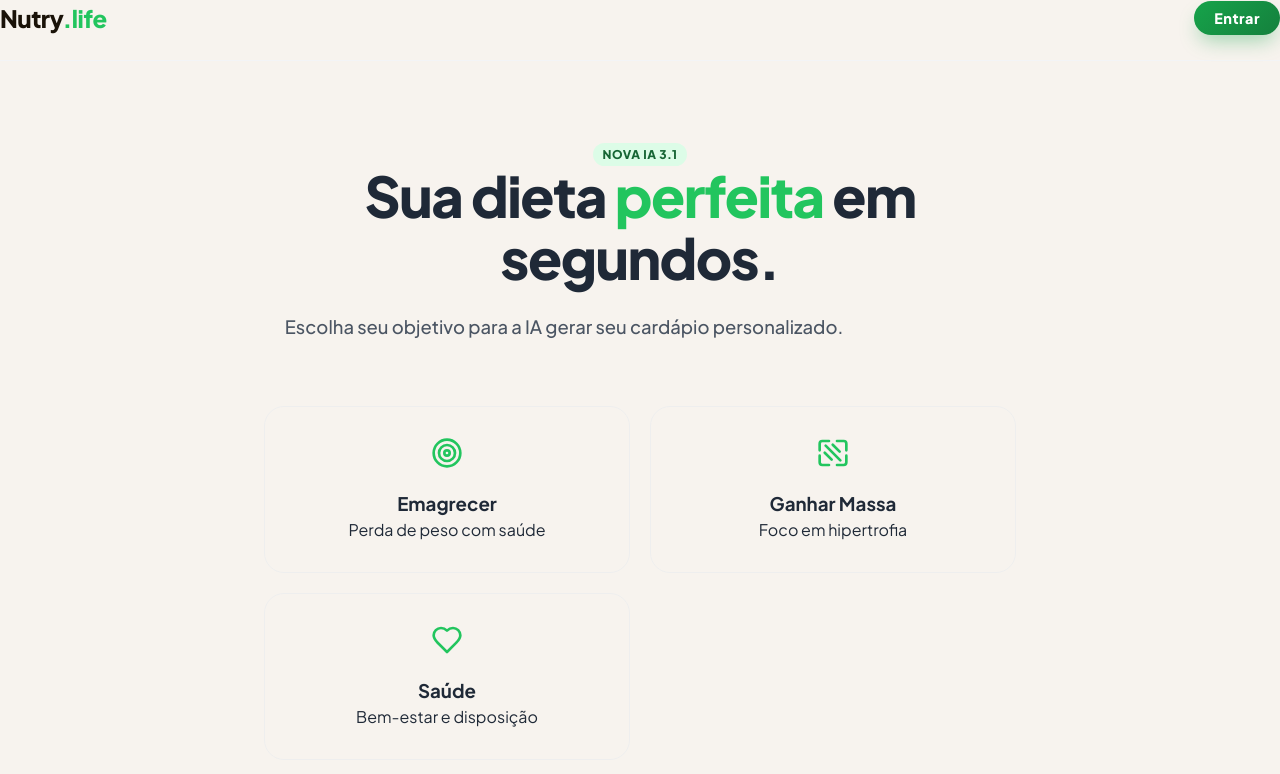
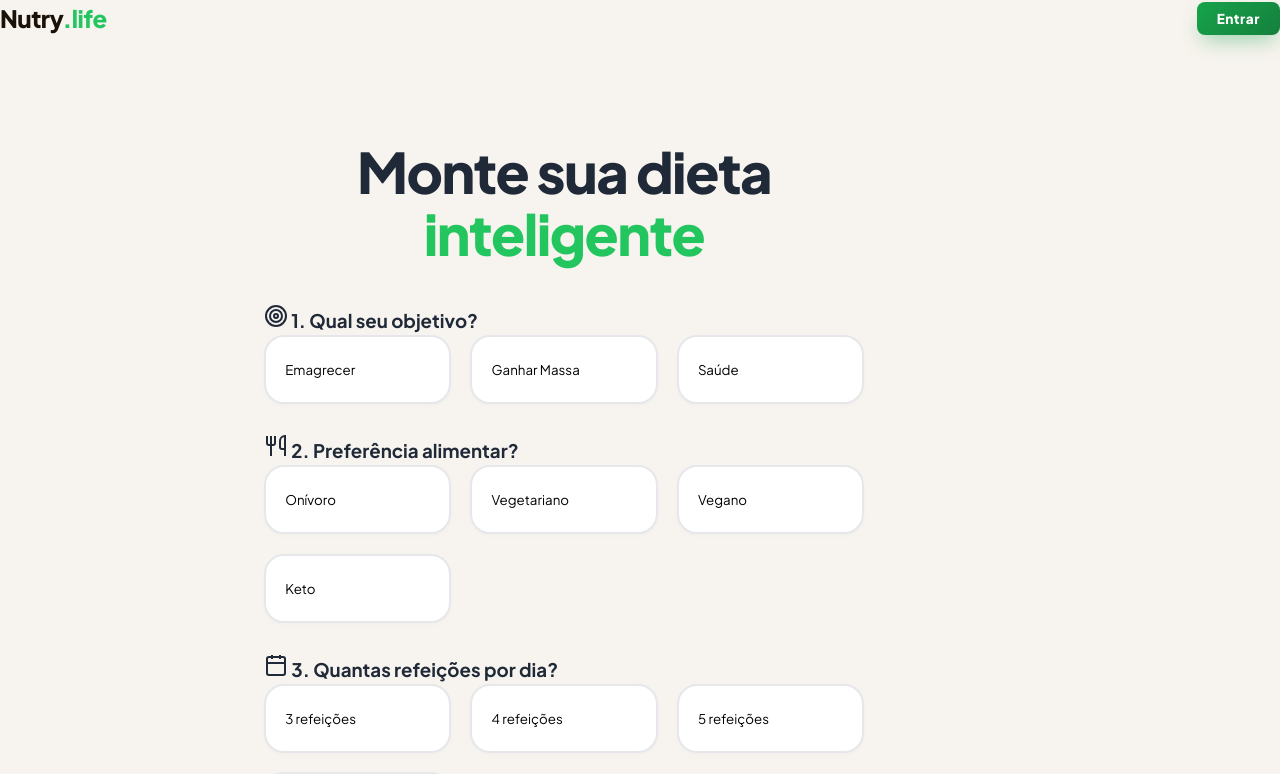
Before and after one commit to elevanceseguros/Nutri, a Next.js app: page / in a window 1280 px wide. Shown: the top 774 px of the page. Built offline with nearby package versions, Linux system fonts and the light colour scheme; a web font is replaced by a local one.

Commit message:
Update page.tsx

```diff
--- a/src/app/page.tsx
+++ b/src/app/page.tsx
@@ -4,19 +4,23 @@ import React, { useState, useEffect } from "react";
 import { supabase } from "../lib/supabase";
 import styles from "./page.module.css";
 
-// --- ÍCONES (SVG para manter o design limpo) ---
-const Target = () => <svg width="32" height="32" viewBox="0 0 24 24" fill="none" stroke="#22c55e" strokeWidth="2" strokeLinecap="round" strokeLinejoin="round"><circle cx="12" cy="12" r="10"/><circle cx="12" cy="12" r="6"/><circle cx="12" cy="12" r="2"/></svg>;
-const Dumbbell = () => <svg width="32" height="32" viewBox="0 0 24 24" fill="none" stroke="#22c55e" strokeWidth="2" strokeLinecap="round" strokeLinejoin="round"><path d="m6.5 6.5 11 11"/><path d="m11.8 5.8 5.2 5.2"/><path d="m5.8 11.8 5.2 5.2"/><path d="M2 10V5a2 2 0 0 1 2-2h5"/><path d="M15 21h5a2 2 0 0 0 2-2v-5"/><path d="M15 3h5a2 2 0 0 1 2 2v5"/><path d="M2 14v5a2 2 0 0 0 2 2h5"/></svg>;
-const Heart = () => <svg width="32" height="32" viewBox="0 0 24 24" fill="none" stroke="#22c55e" strokeWidth="2" strokeLinecap="round" strokeLinejoin="round"><path d="M19 14c1.49-1.46 3-3.21 3-5.5A5.5 5.5 0 0 0 16.5 3c-1.76 0-3 .5-4.5 2-1.5-1.5-2.74-2-4.5-2A5.5 5.5 0 0 0 2 8.5c0 2.3 1.5 4.05 3 5.5l7 7Z"/></svg>;
-const Sparkles = () => <svg width="20" height="20" viewBox="0 0 24 24" fill="none" stroke="currentColor" strokeWidth="2"><path d="m12 3-1.912 5.813a2 2 0 0 1-1.275 1.275L3 12l5.813 1.912a2 2 0 0 1 1.275 1.275L12 21l1.912-5.813a2 2 0 0 1 1.275-1.275L21 12l-5.813-1.912a2 2 0 0 1-1.275-1.275L12 3Z"/></svg>;
+// --- ÍCONES ---
+const Target = () => <svg width="24" height="24" viewBox="0 0 24 24" fill="none" stroke="currentColor" strokeWidth="2"><circle cx="12" cy="12" r="10"/><circle cx="12" cy="12" r="6"/><circle cx="12" cy="12" r="2"/></svg>;
+const Utensils = () => <svg width="24" height="24" viewBox="0 0 24 24" fill="none" stroke="currentColor" strokeWidth="2"><path d="M3 2v7c0 1.1.9 2 2 2h4a2 2 0 0 0 2-2V2"/><path d="M7 2v20"/><path d="M21 15V2v0a5 5 0 0 0-5 5v6c0 1.1.9 2 2 2h3Zm0 0v7"/></svg>;
+const Calendar = () => <svg width="24" height="24" viewBox="0 0 24 24" fill="none" stroke="currentColor" strokeWidth="2"><rect width="18" height="18" x="3" y="4" rx="2" ry="2"/><line x1="16" y1="2" x2="16" y2="6"/><line x1="8" y1="2" x2="8" y2="6"/><line x1="3" y1="10" x2="21" y2="10"/></svg>;
 
 export default function Home() {
   const [user, setUser] = useState<any>(null);
   const [isPro, setIsPro] = useState(false);
-  const [screen, setScreen] = useState("objective");
+
+  // Estados do Fluxo de Passos
+  const [step, setStep] = useState(1);
   const [objective, setObjective] = useState("");
+  const [dietType, setDietType] = useState("");
+  const [mealsCount, setMealsCount] = useState("");
+
   const [isGenerating, setIsGenerating] = useState(false);
-  const [dietPlan, setDietPlan] = useState<any>(null);
+  const [screen, setScreen] = useState("setup"); // setup ou plan
   const [showPaywall, setShowPaywall] = useState(false);
 
   useEffect(() => {
@@ -31,19 +35,9 @@ export default function Home() {
     checkUser();
   }, []);
 
-  const startGeneration = (selected: string) => {
-    setObjective(selected);
+  const handleFinalGenerate = () => {
     setIsGenerating(true);
-    // Simulação de IA
     setTimeout(() => {
-      setDietPlan({
-        calorias: "2.250 kcal",
-        refeicoes: [
-          { hora: "08:00", nome: "Café da Manhã", prato: "Crepioca Proteica" },
-          { hora: "12:00", nome: "Almoço", prato: "Frango com Batata Doce" },
-          { hora: "19:00", nome: "Jantar", prato: "Salmão com Legumes" }
-        ]
-      });
       setIsGenerating(false);
       setScreen("plan");
     }, 2500);
@@ -51,94 +45,115 @@ export default function Home() {
 
   return (
     <div className={styles.container}>
+      {/* HEADER COM BOTÃO DE ENTRAR ELEGANTE */}
       <header className={styles.header}>
         <div className={styles.logo}>Nutry<span className={styles.logoAccent}>.life</span></div>
         <div className={styles.headerRight}>
           {user ? (
             <div className={styles.userStatus}>
               <span className={styles.tag} style={{ background: isPro ? '#22c55e' : '#f3f4f6', color: isPro ? '#fff' : '#666' }}>
-                {isPro ? "🚀 PRO" : "PLANO FREE"}
+                {isPro ? "🚀 PRO" : "FREE"}
               </span>
               <button onClick={() => supabase.auth.signOut().then(() => window.location.reload())} className={styles.swapBtn}>Sair</button>
             </div>
           ) : (
-            <a href="/login" className={styles.btnPrimary} style={{ padding: '8px 20px', fontSize: '0.9rem', textDecoration: 'none' }}>Entrar</a>
+            <a href="/login" className={styles.btnPrimary} style={{ padding: '8px 20px', fontSize: '0.85rem', textDecoration: 'none', borderRadius: '8px' }}>Entrar</a>
           )}
         </div>
       </header>
 
       <main className={styles.main}>
-        {screen === "objective" ? (
-          <div className="fade-up" style={{ textAlign: 'center', width: '100%' }}>
-            <span className={styles.badge}>Nova IA 3.1</span>
-            <h1 className={styles.heroTitle}>Sua dieta <span className={styles.logoAccent}>perfeita</span> em segundos.</h1>
-            <p className={styles.heroSub}>Escolha seu objetivo para a IA gerar seu cardápio personalizado.</p>
+        {screen === "setup" ? (
+          <div className="fade-up" style={{ width: '100%', maxWidth: '600px', textAlign: 'center' }}>
+            <h1 className={styles.heroTitle}>Monte sua dieta <span className={styles.logoAccent}>inteligente</span></h1>
 
-            <div className={styles.gridObjectives} style={{ display: 'grid', gridTemplateColumns: 'repeat(auto-fit, minmax(250px, 1fr))', gap: '20px', marginTop: '40px' }}>
-              <div className={styles.objCard} onClick={() => startGeneration("Emagrecer")} style={{ cursor: 'pointer', padding: '30px', border: '1px solid #eee', borderRadius: '20px', transition: '0.3s' }}>
-                <Target />
-                <h3 style={{ marginTop: '15px' }}>Emagrecer</h3>
-                <p>Perda de peso com saúde</p>
-              </div>
-              <div className={styles.objCard} onClick={() => startGeneration("Ganhar Massa")} style={{ cursor: 'pointer', padding: '30px', border: '1px solid #eee', borderRadius: '20px', transition: '0.3s' }}>
-                <Dumbbell />
-                <h3 style={{ marginTop: '15px' }}>Ganhar Massa</h3>
-                <p>Foco em hipertrofia</p>
-              </div>
-              <div className={styles.objCard} onClick={() => startGeneration("Saúde & Longevidade")} style={{ cursor: 'pointer', padding: '30px', border: '1px solid #eee', borderRadius: '20px', transition: '0.3s' }}>
-                <Heart />
-                <h3 style={{ marginTop: '15px' }}>Saúde</h3>
-                <p>Bem-estar e disposição</p>
+            {/* STEP 1: OBJETIVO */}
+            <div style={{ marginTop: '40px', textAlign: 'left' }}>
+              <h3 className={styles.stepTitle}><Target /> 1. Qual seu objetivo?</h3>
+              <div className={styles.qGrid}>
+                {["Emagrecer", "Ganhar Massa", "Saúde"].map((opt) => (
+                  <button key={opt} className={objective === opt ? styles.qBtnActive : styles.qBtn} onClick={() => setObjective(opt)}>{opt}</button>
+                ))}
               </div>
             </div>
+
+            {/* STEP 2: TIPO DE DIETA */}
+            <div style={{ marginTop: '30px', textAlign: 'left' }}>
+              <h3 className={styles.stepTitle}><Utensils /> 2. Preferência alimentar?</h3>
+              <div className={styles.qGrid}>
+                {["Onívoro", "Vegetariano", "Vegano", "Keto"].map((opt) => (
+                  <button key={opt} className={dietType === opt ? styles.qBtnActive : styles.qBtn} onClick={() => setDietType(opt)}>{opt}</button>
+                ))}
+              </div>
+            </div>
+
+            {/* STEP 3: REFEIÇÕES */}
+            <div style={{ marginTop: '30px', textAlign: 'left' }}>
+              <h3 className={styles.stepTitle}><Calendar /> 3. Quantas refeições por dia?</h3>
+              <div className={styles.qGrid}>
+                {["3 refeições", "4 refeições", "5 refeições", "6 refeições"].map((opt) => (
+                  <button key={opt} className={mealsCount === opt ? styles.qBtnActive : styles.qBtn} onClick={() => setMealsCount(opt)}>{opt}</button>
+                ))}
+              </div>
+            </div>
+
+            {/* BOTÃO GERAR PLANO (Só ativa se tudo estiver selecionado) */}
+            <button
+              className={styles.btnPrimary}
+              style={{ marginTop: '50px', width: '100%', padding: '20px', fontSize: '1.1rem' }}
+              disabled={!objective || !dietType || !mealsCount}
+              onClick={handleFinalGenerate}
+            >
+              Gerar Plano Personalizado 🚀
+            </button>
           </div>
         ) : (
+          /* TELA DO PLANO GERADO */
           <div className="fade-up" style={{ width: '100%', maxWidth: '800px' }}>
-            <button onClick={() => setScreen("objective")} className={styles.swapBtn} style={{ marginBottom: '20px' }}>← Voltar</button>
+            <button onClick={() => setScreen("setup")} className={styles.swapBtn} style={{ marginBottom: '20px' }}>← Refazer Configuração</button>
             <div className={styles.dietCard}>
-              <div style={{ display: 'flex', justifyContent: 'space-between', marginBottom: '20px' }}>
-                <h2>Seu Plano: {objective}</h2>
-                <span className={styles.tag}>{dietPlan?.calorias}</span>
+              <h2>Seu Plano: {objective} ({dietType})</h2>
+              <p style={{ color: '#666', marginBottom: '20px' }}>{mealsCount} focadas no seu resultado.</p>
+
+              <div className={styles.mealRow}>
+                <div><span className={styles.mealTime}>08:00</span><h3>Café da Manhã</h3><p>Omelete fit com {dietType === 'Vegano' ? 'Tofu' : 'Ovos'}</p></div>
+                <button className={styles.swapBtn} onClick={() => !isPro && setShowPaywall(true)}>Substituir</button>
               </div>
-              {dietPlan?.refeicoes.map((meal: any, i: number) => (
-                <div key={i} className={styles.mealRow} style={{ display: 'flex', justifyContent: 'space-between', padding: '15px 0', borderBottom: '1px solid #f0f0f0' }}>
-                  <div>
-                    <span style={{ fontSize: '0.8rem', color: '#22c55e', fontWeight: 'bold' }}>{meal.hora}</span>
-                    <h3 style={{ margin: '5px 0' }}>{meal.prato}</h3>
-                  </div>
-                  <button className={styles.swapBtn} onClick={() => !isPro && setShowPaywall(true)}>Substituir</button>
-                </div>
-              ))}
+              <div className={styles.mealRow}>
+                <div><span className={styles.mealTime}>12:00</span><h3>Almoço</h3><p>Proteína grelhada com legumes e arroz</p></div>
+                <button className={styles.swapBtn} onClick={() => !isPro && setShowPaywall(true)}>Substituir</button>
+              </div>
             </div>
+
             {!isPro && (
-              <div className={styles.premiumBanner} style={{ marginTop: '30px', background: '#f0fff4', border: '1px solid #22c55e', padding: '20px', borderRadius: '15px', textAlign: 'center' }}>
-                <h3>🚀 Desbloqueie o Nutry.life PRO</h3>
-                <p>Substitua pratos ilimitados e salve suas dietas.</p>
-                <button className={styles.btnPrimary} style={{ marginTop: '15px' }}>Ver Planos PRO</button>
+              <div className={styles.premiumBanner}>
+                <h3>🚀 Nutry.life PRO</h3>
+                <p>Libere o plano completo e substituições ilimitadas.</p>
+                <button className={styles.btnPrimary}>Assinar Agora</button>
               </div>
             )}
           </div>
         )}
       </main>
 
-      {/* MODAL DE LOADING */}
+      {/* LOADING OVERLAY */}
       {isGenerating && (
-        <div className={styles.modalOverlay} style={{ position: 'fixed', inset: 0, background: 'rgba(255,255,255,0.9)', display: 'flex', alignItems: 'center', justifyContent: 'center', zIndex: 1000 }}>
-          <div style={{ textAlign: 'center' }}>
+        <div className={styles.modalOverlay}>
+          <div className={styles.modalContent}>
             <div className={styles.spinner}></div>
-            <p style={{ marginTop: '15px', fontWeight: 'bold', color: '#22c55e' }}>IA processando seu plano...</p>
+            <p>Criando sua dieta {dietType}...</p>
           </div>
         </div>
       )}
 
-      {/* MODAL DE PAYWALL */}
+      {/* PAYWALL MODAL */}
       {showPaywall && (
-        <div className={styles.modalOverlay} onClick={() => setShowPaywall(false)} style={{ position: 'fixed', inset: 0, background: 'rgba(0,0,0,0.5)', display: 'flex', alignItems: 'center', justifyContent: 'center', zIndex: 1000 }}>
-          <div className={styles.modalContent} onClick={e => e.stopPropagation()} style={{ background: '#fff', padding: '40px', borderRadius: '20px', textAlign: 'center', maxWidth: '400px' }}>
-            <div style={{ fontSize: '3rem' }}>🔒</div>
-            <h2>Recurso Exclusivo</h2>
-            <p>A personalização de ingredientes está disponível apenas no plano PRO.</p>
-            <button className={styles.btnPrimary} style={{ marginTop: '20px', width: '100%' }}>Fazer Upgrade</button>
+        <div className={styles.modalOverlay} onClick={() => setShowPaywall(false)}>
+          <div className={styles.modalContent} onClick={e => e.stopPropagation()}>
+            <div style={{ fontSize: '2.5rem' }}>🔒</div>
+            <h2>Recurso PRO</h2>
+            <p>Assine para personalizar cada ingrediente do seu plano.</p>
+            <button className={styles.btnPrimary} style={{ marginTop: '15px' }}>Ver Planos</button>
           </div>
         </div>
       )}
```
